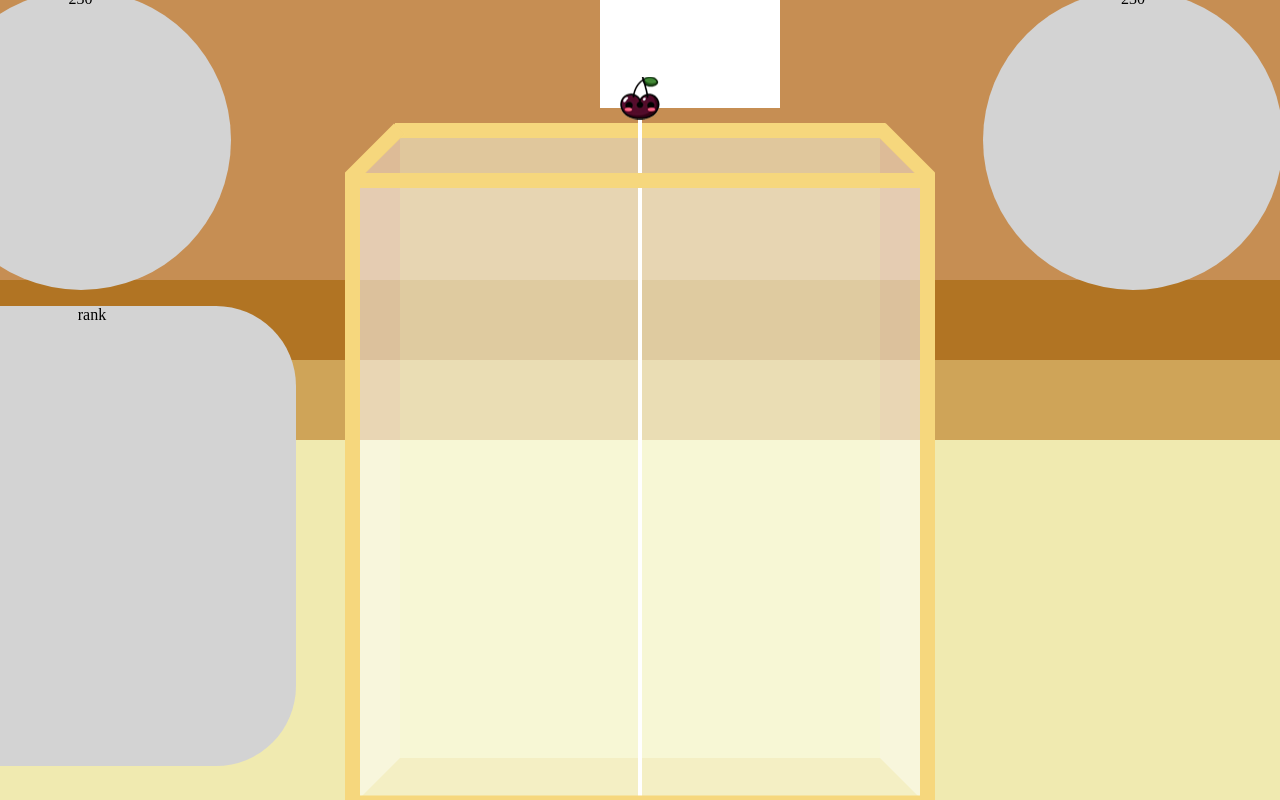
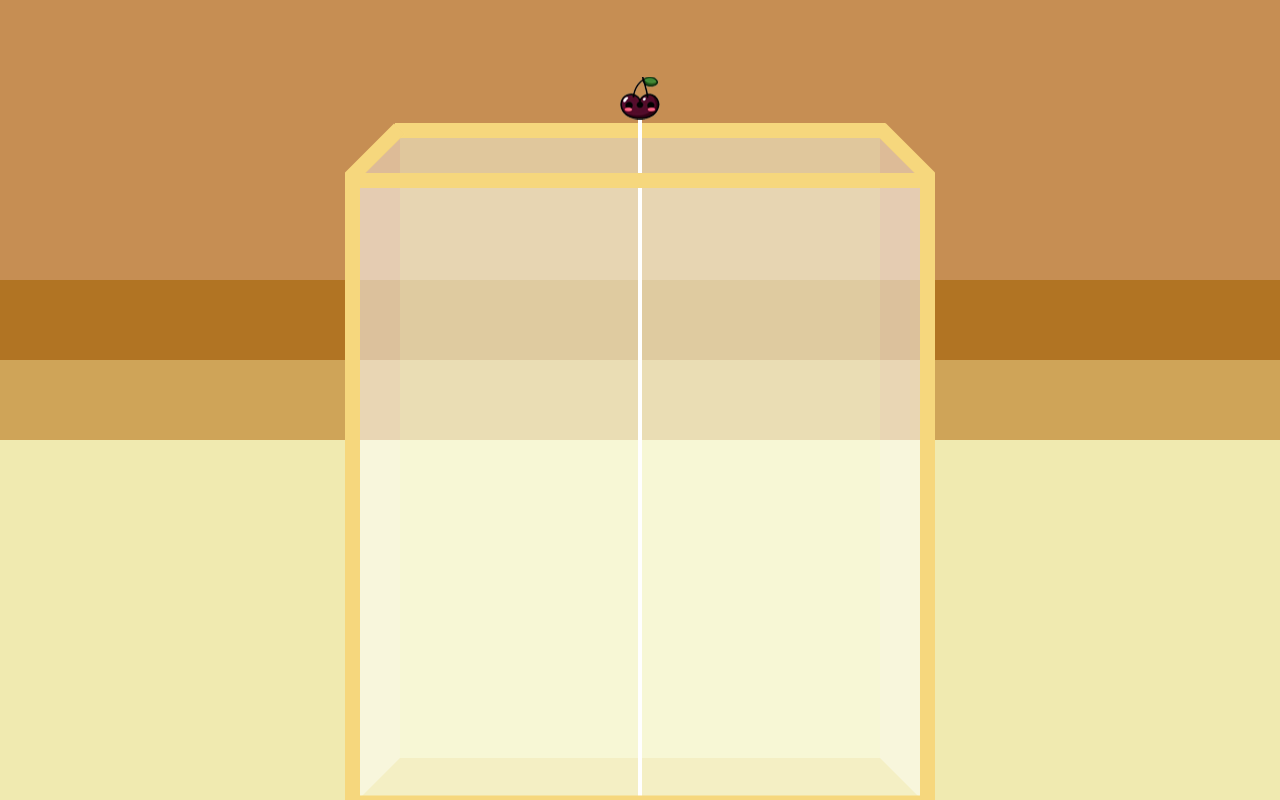
Before and after one commit to oyc0401/suika, a plain HTML site: page index.html in a window 1280 px wide. Drawn offline with Linux system fonts and the light colour scheme.

Commit message:
마지막 수정

```diff
--- a/index.html
+++ b/index.html
@@ -98,7 +98,7 @@
     <div class="background3"></div>
     <div class="background4"></div>
     <div id="app"></div>
-    <div class="float">
+    <!-- <div class="float">
 
       <div style="width: 410px; height: 820px; display: flex; flex-direction: column; align-items: center;">
         <div id="score">230</div>
@@ -109,7 +109,7 @@
         <div id="score">230</div>
       </div>
 
-    </div>
+    </div> -->
 
 
     <script>
--- a/main.js
+++ b/main.js
@@ -17,7 +17,7 @@ const render = Render.create({
   element: document.getElementById("app"),
   options: {
     background: "transparent",
-    width: 590+200,
+    width: 590 + 200,
     height: 800 + 20,
   },
 });
@@ -27,7 +27,7 @@ const boxW = 15;
 
 const world = engine.world;
 
-const ground = Bodies.rectangle(295,815, 590, boxW, {
+const ground = Bodies.rectangle(295, 815, 590, boxW, {
   isStatic: true,
   render: { fillStyle: "#F6D77D" },
 });
@@ -86,7 +86,7 @@ const hintLine = Bodies.rectangle(295, 510 + 20, 4, 800, {
 const cloud = Bodies.rectangle(295 + 50, 40 + 20, 180, 120, {
   isStatic: true,
   isSensor: true,
-  render: { fillStyle: "#FFFFFF" },
+  render: { fillStyle: "transparent" },
 });
 
 World.add(world, [
@@ -102,7 +102,7 @@ World.add(world, [
   // rightWallTrans,
   boxEdgeFront,
 
- // redline,
+  // redline,
   topLine,
 ]);
 
@@ -113,7 +113,7 @@ let currentBody = null;
 let currentFruit = null;
 let interval = null;
 let disableAction = false;
-let restitution = 0.1;
+let restitution = 0;
 let lastPosition = 295;
 
 function addNewFruit() {
@@ -128,6 +128,7 @@ function addNewFruit() {
       sprite: { texture: `./public/${randomFruit.label}.png` },
     },
     restitution: restitution,
+    mass: 1,
   });
   hintLine.render.fillStyle = "white";
   currentBody = body;
@@ -165,6 +166,7 @@ function dropFruit(nowBody) {
         sprite: { texture: `./public/${currentFruit.label}.png` },
       },
       restitution: restitution,
+      mass: 1,
     },
   );
 
@@ -299,9 +301,11 @@ Events.on(engine, "collisionStart", (event) => {
         {
           render: {
             fillStyle: newFruit.color,
-            //sprite: { texture: `./public/${newFruit.label}.png` },
+            sprite: { texture: `./public/${newFruit.label}.png` },
           },
           label: newFruit.label,
+          restitution: restitution,
+          mass: 1,
         },
       );
 
--- a/matter-js/body/Body.js
+++ b/matter-js/body/Body.js
@@ -240,7 +240,7 @@ var Body = {};
         var moment = body.inertia / (body.mass / 6);
         body.inertia = moment * (mass / 6);
         body.inverseInertia = 1 / body.inertia;
-
+console.log(mass)
         body.mass = mass;
         body.inverseMass = 1 / body.mass;
         body.density = body.mass / body.area;
```
Also changed, not shown: generated-icon.png (added), 1 other file.
